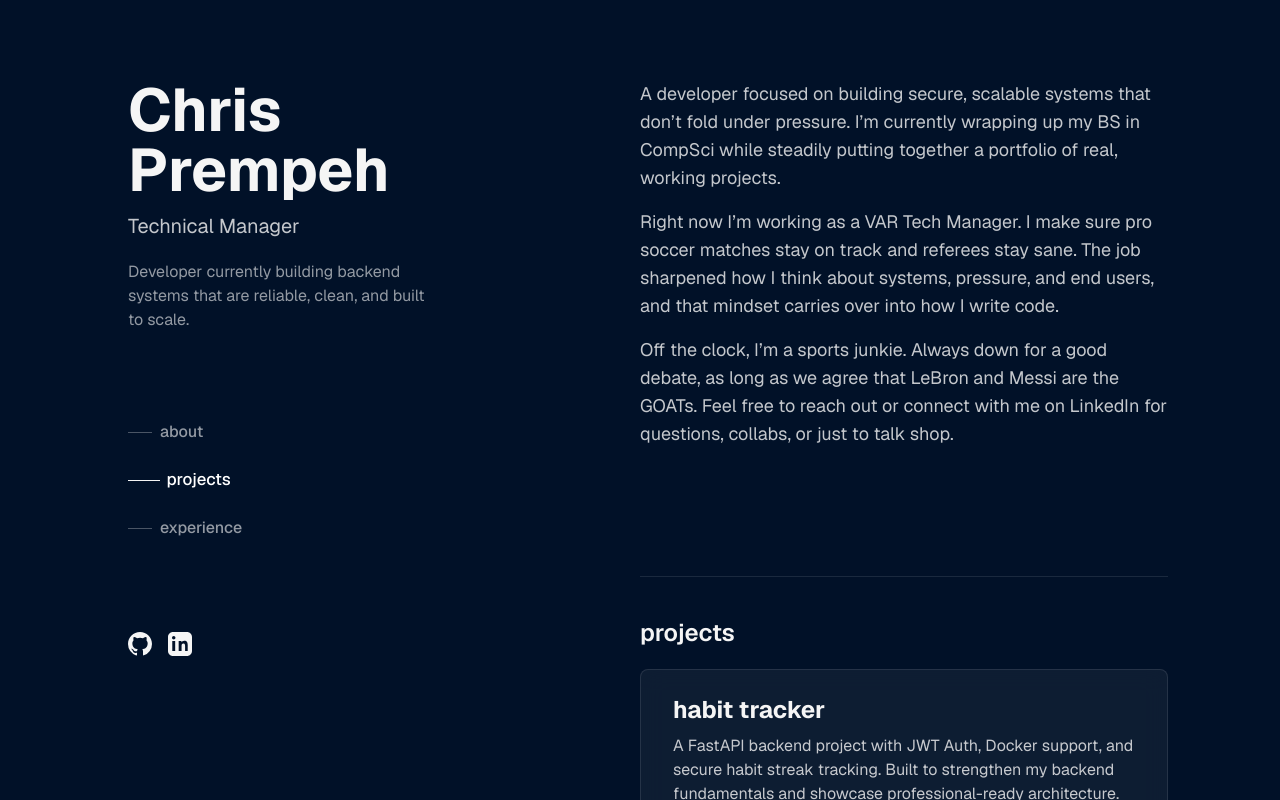
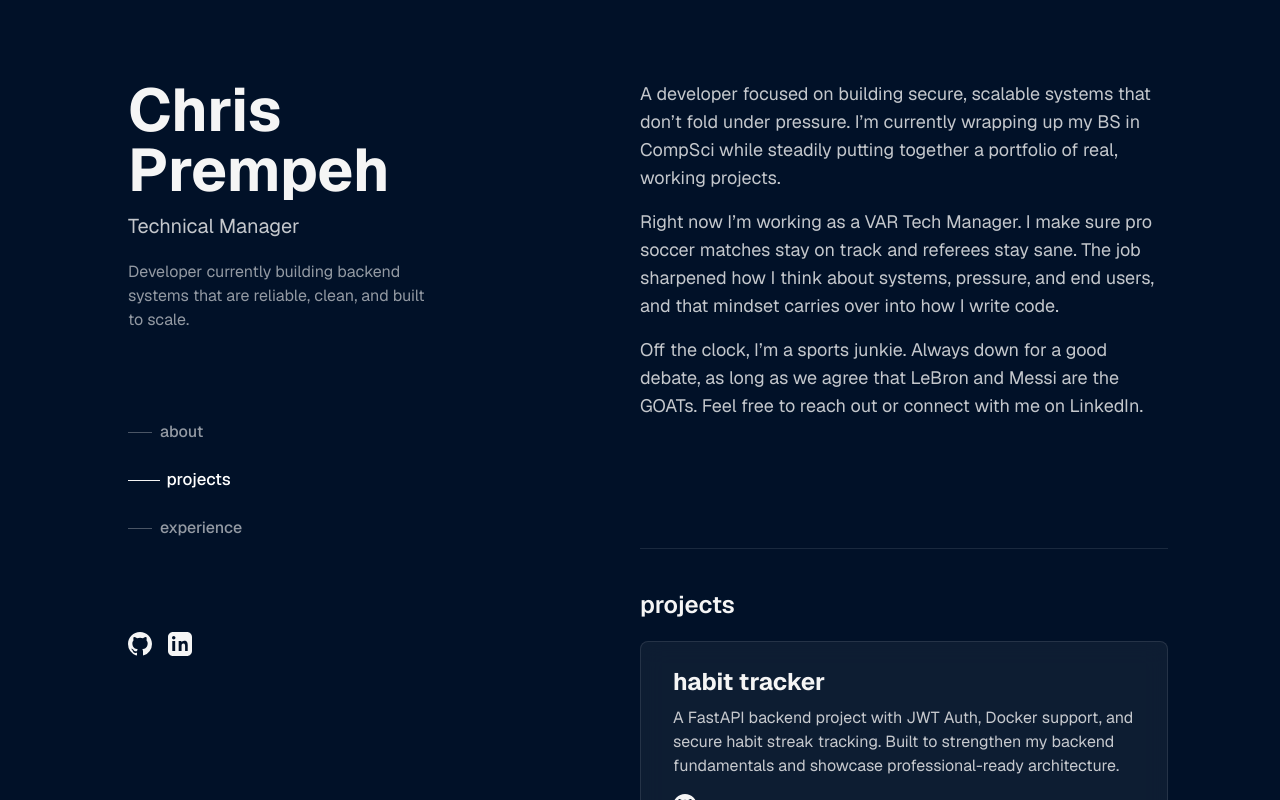
Before and after one commit to ckwame-jpg/man-city, a Next.js app: page / in a window 1280 px wide. Shown: the top 800 px of the page. Built offline with nearby package versions, Linux system fonts and the light colour scheme; no server answers.

Commit message:
update about section text

```diff
--- a/src/app/page.tsx
+++ b/src/app/page.tsx
@@ -168,7 +168,7 @@ export default function Home() {
               Right now I’m working as a VAR Tech Manager. I make sure pro soccer matches stay on track and referees stay sane. The job sharpened how I think about systems, pressure, and end users, and that mindset carries over into how I write code.
             </p>
             <p>
-              Off the clock, I’m a sports junkie. Always down for a good debate, as long as we agree that LeBron and Messi are the GOATs. Feel free to reach out or connect with me on LinkedIn for questions, collabs, or just to talk shop.
+              Off the clock, I’m a sports junkie. Always down for a good debate, as long as we agree that LeBron and Messi are the GOATs. Feel free to reach out or connect with me on LinkedIn.
             </p>
           </section>
 
```
